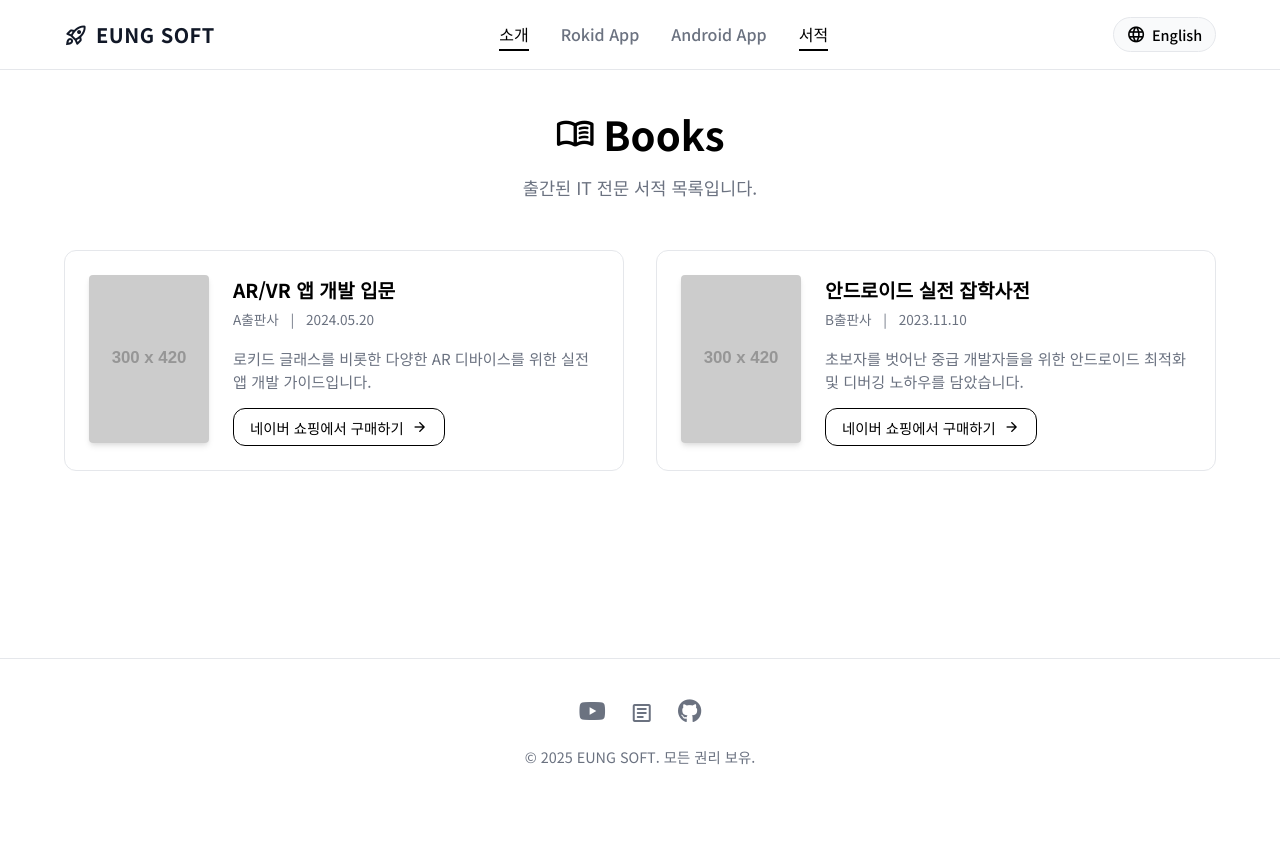
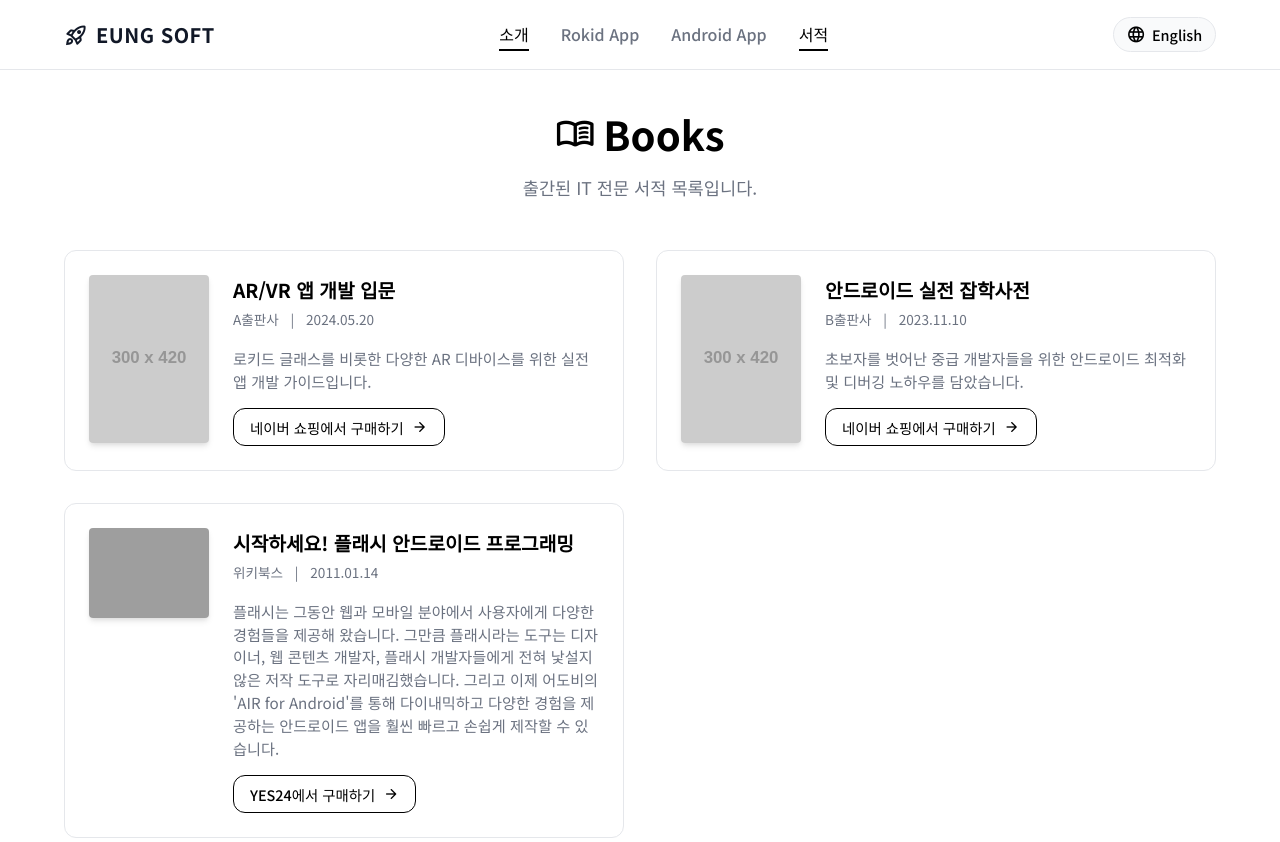
Before and after one commit to eung3392/eungsoft, a plain HTML site: page books/index.html in a window 1280 px wide. Shown: the top 842 px of the page. Before the commit the page ends 800 px from the top, so only its background shows below. Drawn offline with nearby package versions, Linux system fonts and the light colour scheme; grey boxes are pictures that could not be loaded; placeholder pictures from the web are drawn by us.

Commit message:
Add scraped book from YES24 to books page

```diff
--- a/books/index.html
+++ b/books/index.html
@@ -93,6 +93,27 @@
           </div>
         </div>
 
+        <!-- Book 3 -->
+        <div class="card book-card" style="flex-direction: row; gap: 1.5rem; padding: 1.5rem; align-items: flex-start; opacity: 0;">
+          <div style="width: 120px; flex-shrink: 0; border-radius: 4px; overflow: hidden; box-shadow: var(--shadow);">
+             <img src="https://image.yes24.com/goods/4483843/xl" style="width: 100%; height: auto; display: block;" alt="Book Cover">
+          </div>
+          <div style="flex: 1; display: flex; flex-direction: column; justify-content: space-between; height: 100%;">
+            <div>
+              <h3 style="margin-bottom: 0.2rem; font-size: 1.2rem;">시작하세요! 플래시 안드로이드 프로그래밍</h3>
+              <p style="font-size: 0.85rem; color: var(--text-muted); margin-bottom: 1rem;">
+                위키북스 <span style="margin: 0 0.5rem;">|</span> 2011.01.14
+              </p>
+              <p style="font-size: 0.95rem; line-height: 1.5; color: var(--text-muted); margin-bottom: 1rem;" data-i18n="books.desc3">
+                플래시는 그동안 웹과 모바일 분야에서 사용자에게 다양한 경험들을 제공해 왔습니다. 그만큼 플래시라는 도구는 디자이너, 웹 콘텐츠 개발자, 플래시 개발자들에게 전혀 낯설지 않은 저작 도구로 자리매김했습니다. 그리고 이제 어도비의 'AIR for Android'를 통해 다이내믹하고 다양한 경험을 제공하는 안드로이드 앱을 훨씬 빠르고 손쉽게 제작할 수 있습니다.
+              </p>
+            </div>
+            <a href="https://www.yes24.com/product/goods/4483843" target="_blank" class="btn btn-outline" style="width: fit-content; font-size: 0.9rem; padding: 0.4rem 1rem;">
+              YES24에서 구매하기 <span class="material-symbols-rounded" style="font-size: 1rem;">arrow_forward</span>
+            </a>
+          </div>
+        </div>
+
       </div>
 
     </div>
@@ -123,6 +144,8 @@
          translations['en']['books.desc1'] = "A practical app development guide for various AR devices including Rokid Glasses.";
          translations['ko']['books.desc2'] = "초보자를 벗어난 중급 개발자들을 위한 안드로이드 최적화 및 디버깅 노하우를 담았습니다.";
          translations['en']['books.desc2'] = "Contains Android optimization and debugging know-how for intermediate developers who have moved beyond the beginner stage.";
+         translations['ko']['books.desc3'] = "플래시는 그동안 웹과 모바일 분야에서 사용자에게 다양한 경험들을 제공해 왔습니다. 그만큼 플래시라는 도구는 디자이너, 웹 콘텐츠 개발자, 플래시 개발자들에게 전혀 낯설지 않은 저작 도구로 자리매김했습니다. 그리고 이제 어도비의 'AIR for Android'를 통해 다이내믹하고 다양한 경험을 제공하는 안드로이드 앱을 훨씬 빠르고 손쉽게 제작할 수 있습니다.";
+         translations['en']['books.desc3'] = "Flash has long provided various user experiences in web and mobile fields. Adobe's 'AIR for Android' now easily allows for the creation of dynamic Android apps.";
          applyTranslations();
       }
 
```
